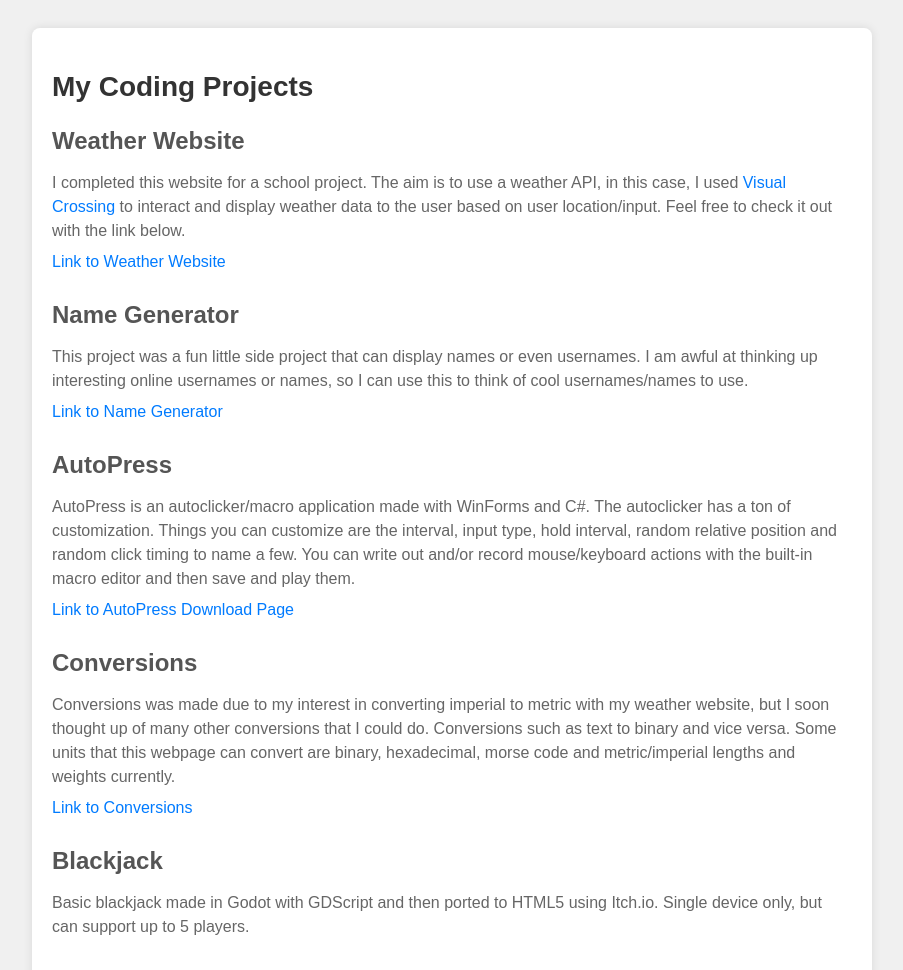
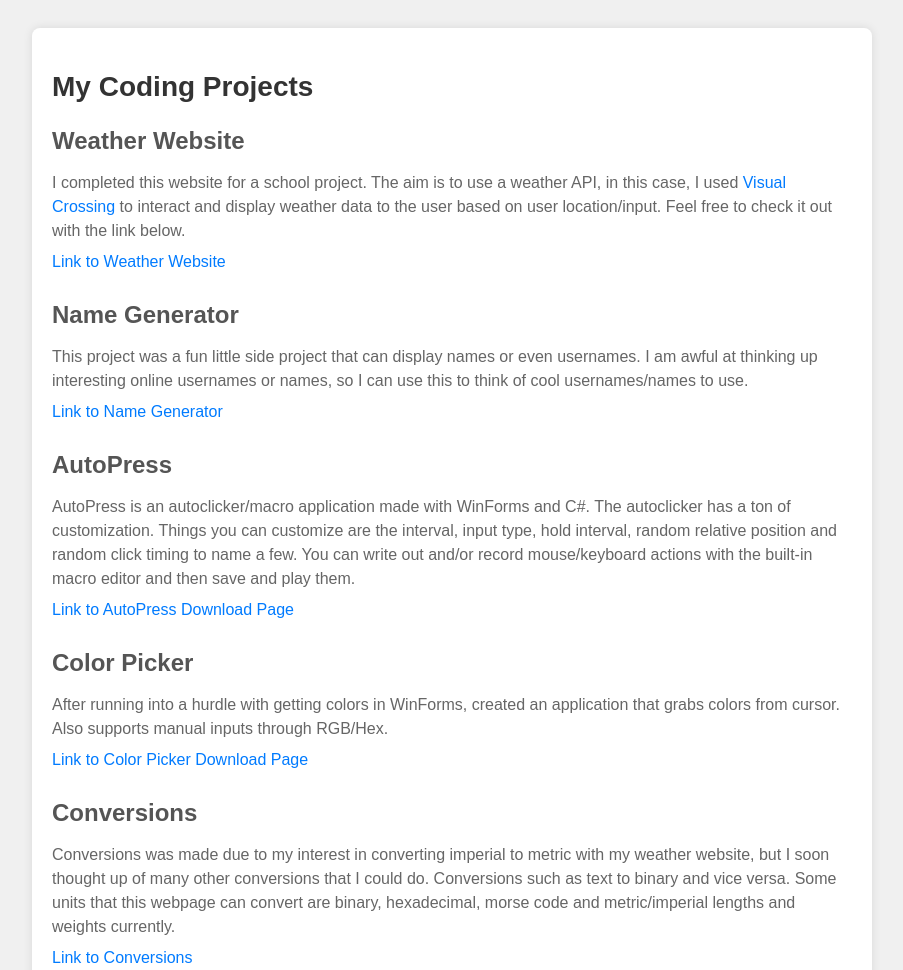
Before and after one commit to dstapert/index, a plain HTML site: page index.html in a window 1280 px wide. Shown: the top 970 px of the page, without its empty margins (188-1091 px from the left). Drawn offline with Linux system fonts and the light colour scheme; grey boxes are pictures that could not be loaded.

Commit message:
Update index.html
Added color picker project

```diff
--- a/index.html
+++ b/index.html
@@ -34,6 +34,13 @@
             </div>
 
             <div class="project">
+                <h3>Color Picker</h3>
+                <p>After running into a hurdle with getting colors in WinForms, created an
+                    application that grabs colors from cursor. Also supports manual inputs through RGB/Hex.</p>
+                <a href="https://dstapert.github.io/colorpicker-web/" target="_blank">Link to Color Picker Download Page</a>
+            </div>
+
+            <div class="project">
                 <h3>Conversions</h3>
                 <p>Conversions was made due to my interest in converting imperial to metric with my weather website,
                     but I soon thought up of many other conversions that I could do. Conversions such as text to binary
```
